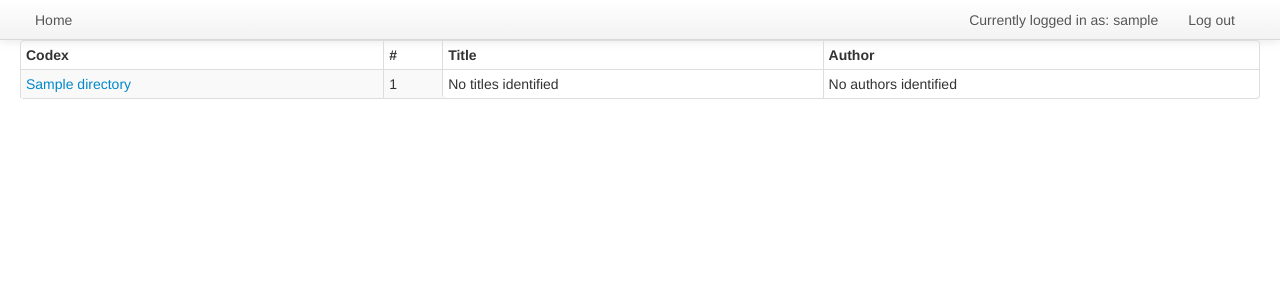
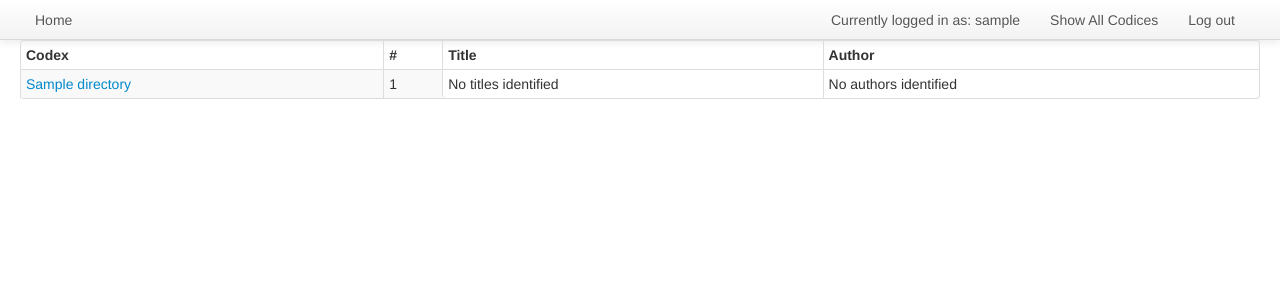
Before and after one commit to ahankinson/imageserve, a Django app: template imageserve/templates/index.html in a window 1280 px wide. Shown: the top 300 px of the page. Run offline with Django 3.2, Linux system fonts and the light colour scheme; a user stored in the database is signed in; tables that the repository leaves empty hold one stand-in row (values such as "Sample post"); the template is opened without the code that fills it: most values are stand-ins (such as "Sample title", 1, 10 or a date in 2020); parts of the project's set-up code (start-up, migrations or seed data) failed here and were passed over; some libraries are stand-ins or nearby versions.

Commit message:
allow authenticated users to switch all/stabi

```diff
--- a/imageserve/templates/index.html
+++ b/imageserve/templates/index.html
@@ -1,4 +1,20 @@
 {% extends 'main.html' %}
+
+{% block navbar %}
+{% if user.is_authenticated %}
+    <li>
+    {% if show_all %}
+        <a href="{{request.get_full_path}}?show_all=0">
+            Show Stabi Codices
+        </a>
+    {% else %}
+        <a href="{{request.get_full_path}}?show_all=1">
+            Show All Codices
+        </a>
+    {% endif %}
+    </li>
+{% endif %}
+{% endblock %}
 
 {% block wrap %}
 <div class="row-fluid">
```
Also changed, not shown: imageserve/views.py (+13 -1 lines).
